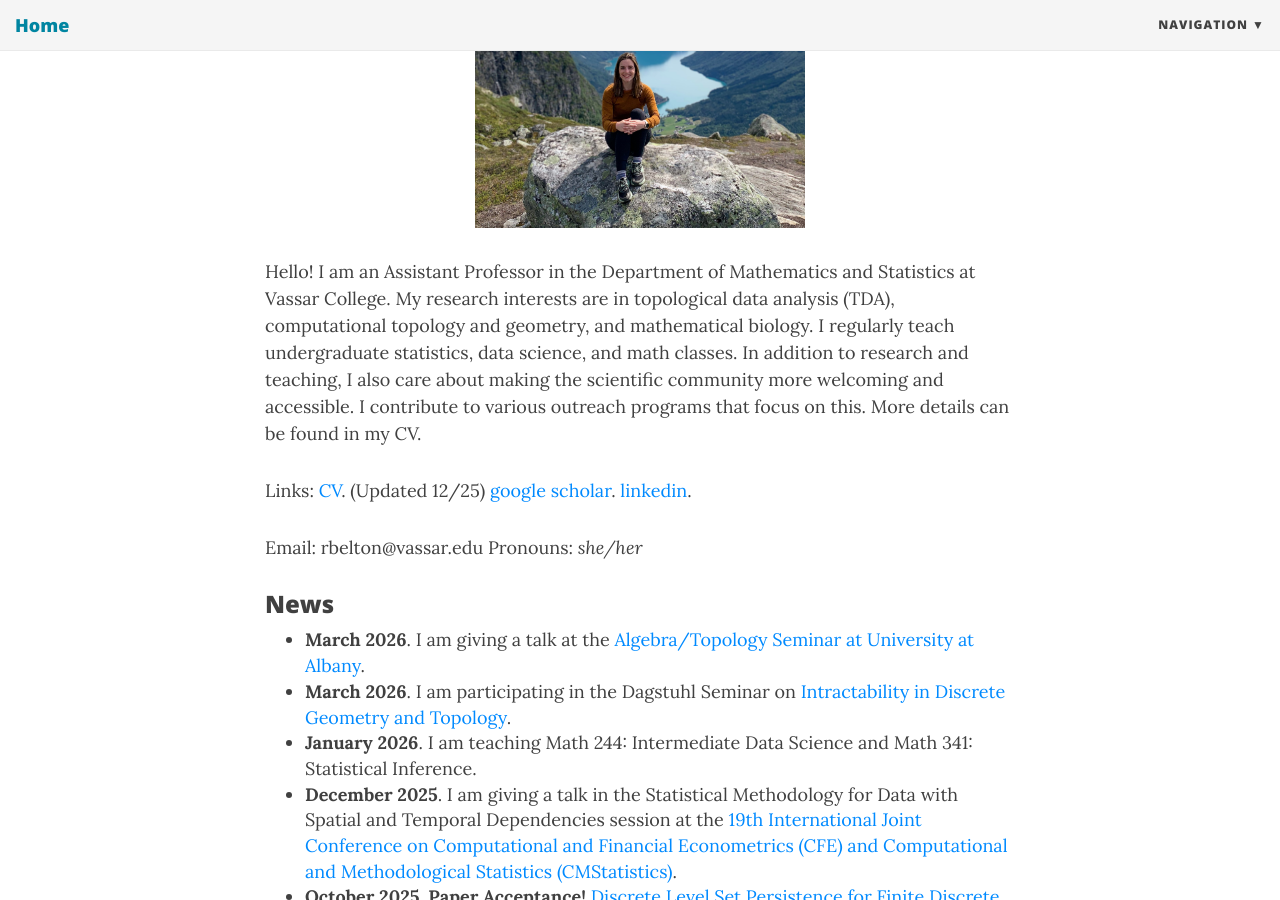
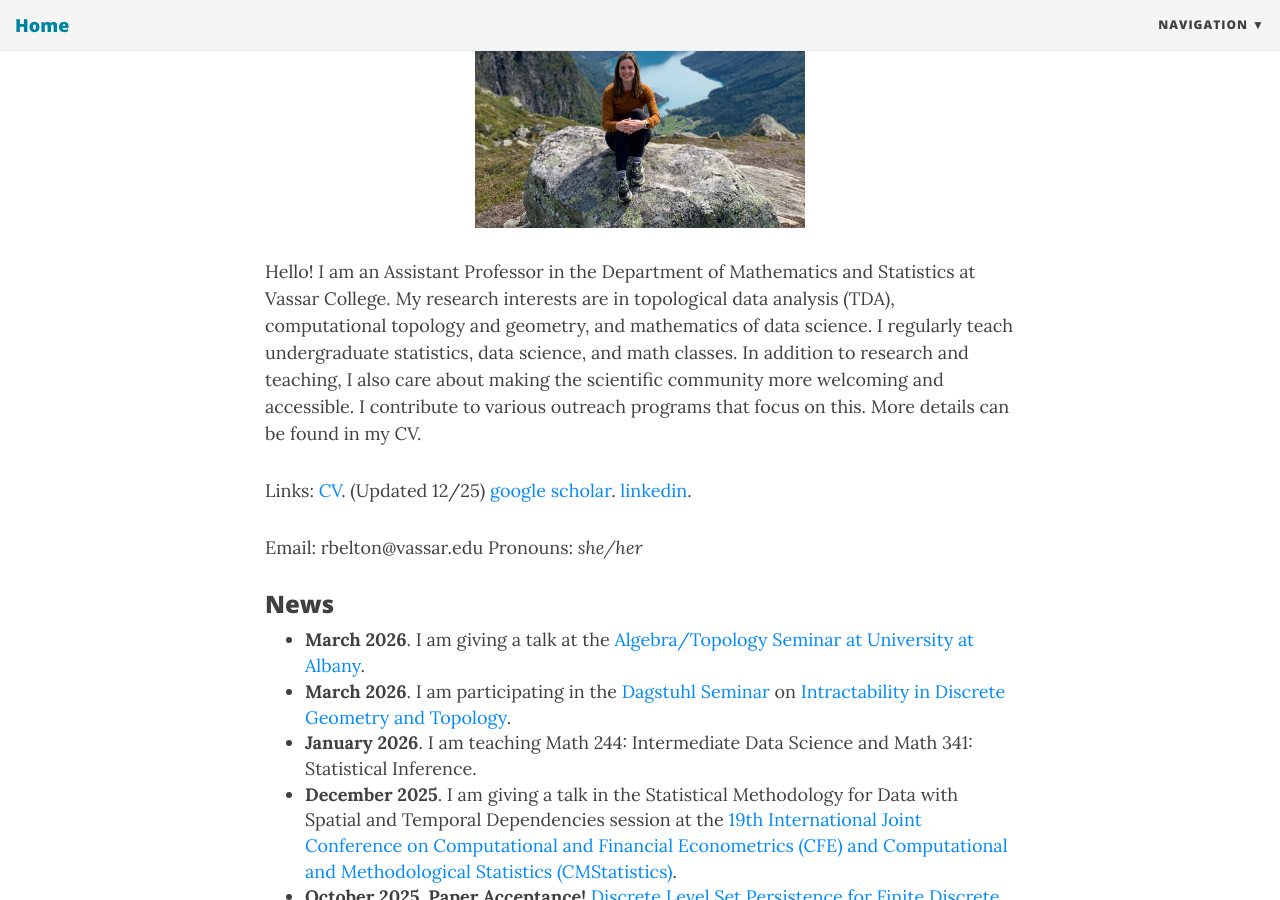
Before and after one commit to robinbelton/robinbelton.github.io, a Jekyll site: the page built from index.html, in a window 1280 px wide and 900 px high, scrolled down 246 px. Built offline with Jekyll 4.4.1, drawn with Linux system fonts in a browser that asks for light colours; nearby versions of some CDN libraries; the list of posts is cut into pages by our own code.

Commit message:
Edit homepage

```diff
--- a/index.html
+++ b/index.html
@@ -8,7 +8,7 @@ use-site-title: true
 <p style="text-align:center;"><img src="robin-norway.JPG" width = "330" height = "240">
 
 <p>
-Hello! I am an Assistant Professor in the Department of Mathematics and Statistics at Vassar College. My research interests are in topological data analysis (TDA), computational topology and geometry, and mathematical biology. I regularly teach undergraduate statistics, data science, and math classes. In addition to research and teaching, I also care about making the scientific community more welcoming and accessible. I contribute to various outreach programs that focus on this. More details can be found in my CV.
+Hello! I am an Assistant Professor in the Department of Mathematics and Statistics at Vassar College. My research interests are in topological data analysis (TDA), computational topology and geometry, and mathematics of data science. I regularly teach undergraduate statistics, data science, and math classes. In addition to research and teaching, I also care about making the scientific community more welcoming and accessible. I contribute to various outreach programs that focus on this. More details can be found in my CV.
 </p>
 
 <p> Links: <a href="http://robinbelton.github.io//BeltonCVwebsite.pdf">CV</a>. (Updated 12/25) <a href="https://scholar.google.com/citations?user=s-Hc92MAAAAJ&hl=en&oi=ao">google scholar</a>.
@@ -19,7 +19,7 @@ Hello! I am an Assistant Professor in the Department of Mathematics and Statisti
 <h3>News</h3>
 <ul>
     <li><b>March 2026</b>. I am giving a talk at the <a href= "https://albanymath.github.io/ats/index-26-3.html"> Algebra/Topology Seminar at University at Albany</a>.</li>
-    <li><b>March 2026</b>. I am participating in the Dagstuhl Seminar on <a href = "https://www.dagstuhl.de/seminars/seminar-calendar/seminar-details/26122">Intractability in Discrete Geometry and Topology</a>.</li>
+    <li><b>March 2026</b>. I am participating in the <a href = "https://www.dagstuhl.de/en">Dagstuhl Seminar</a> on <a href = "https://www.dagstuhl.de/seminars/seminar-calendar/seminar-details/26122">Intractability in Discrete Geometry and Topology</a>.</li>
     <li><b>January 2026</b>. I am teaching Math 244: Intermediate Data Science and Math 341: Statistical Inference.</li>
     <li><b>December 2025</b>. I am giving a talk in the Statistical Methodology for Data with Spatial and Temporal Dependencies session at the <a href = "https://www.cmstatistics.org//CFECMStatistics2025/index.php">19th International Joint Conference on Computational and Financial Econometrics (CFE) and Computational and Methodological Statistics (CMStatistics)</a>. </li>
     <li><b>October 2025. Paper Acceptance!</b> <a href = "https://arxiv.org/pdf/2501.17794">Discrete Level Set Persistence for Finite Discrete Functions</a> has been accepted for publication in the Journal of Foundations of Data Science.</li>
```
